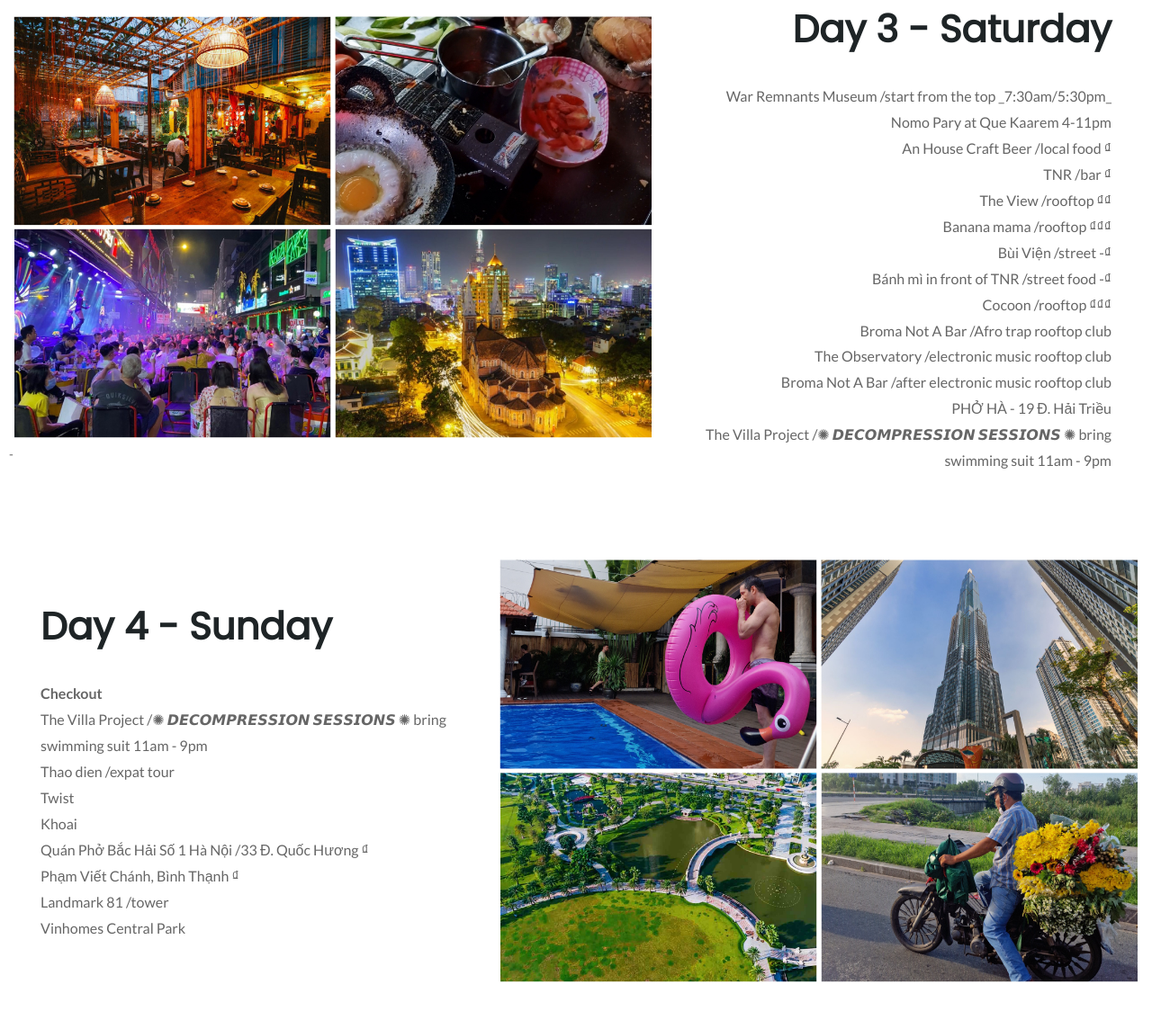
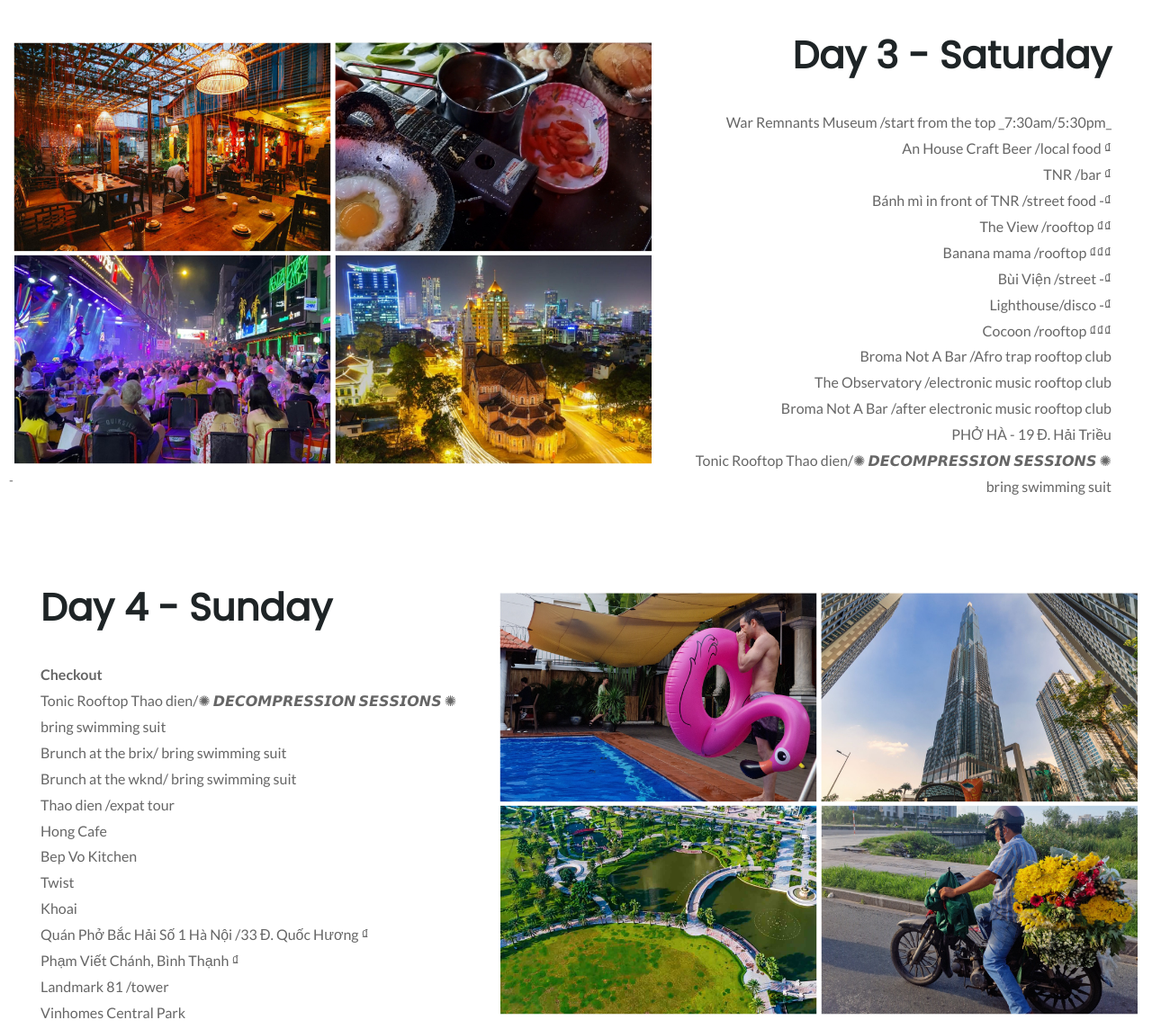
Before and after one commit to Festevestrindade/Saigon_trip, a plain HTML site: page index.html in a window 1280 px wide. Shown: the part 3530-4674 px from the top of the page at 90% size. Drawn offline with nearby package versions, Linux system fonts and the light colour scheme.

Commit message:
Changes cuz things change

```diff
--- a/index.html
+++ b/index.html
@@ -137,13 +137,14 @@
                               <li>Torisho /japanese tavern ₫₫</li>
                               <li>Sushi tiger /sushi ₫₫</li>
                               <li>Danbo Ramen /ramen ₫₫</li>
+                              <li>Choi Oi Noodle /ramen ₫₫</li>
                               <li>Bar Commune /drinks John Lemon ₫₫</li>
                               <li style="font-weight: 900;">Option 2</li>
                               <li>Thao dien /expat tour</li>
+                              <li>Hong Cafe</li>
                               <li>Twist</li>
-                              <li>Quán Phở Bắc Hải Số 1 Hà Nội /33 Đ. Quốc Hương ₫</li>
+                              <li>Quán Phở Bắc Hải Số 1 Hà Nội /33 Đ. Quốc Hương /Phở/ ₫</li>
                               <li>Local spot ₫ - next Sushi Hung Hanare  or sushi ₫₫</li>
-                              <li>Mia Bella Bar and Artspace /bingo night 8pm</li>
                               <li>Nguyễn Huệ /walking street</li>
                               <li>Broma Not A Bar /hip hop rooftop club</li>
                               <li>The Observatory /electronic music rooftop club</li>
@@ -186,7 +187,6 @@
                               <li>Capella specialty coffee/ hidden cute with shops in the building</li>
                               <li>The New Playground /Glasses *Lyys Store*</li>
                               <li>Secret garden, 158 Pasteur Q1 /eat ₫₫</li>
-                              <li>Other Dimension /check the shop 1st floor next building 158 Pasteur event 2pm - 5pm Clay play</li>
                               <!--                               <a class="read_more" href="#">Read More</a> -->
                            </div>
                         </div>
@@ -209,19 +209,19 @@
                            <div class="titlepage">
                               <h2>Day 3 - Saturday</h2>
                               <li>War Remnants Museum /start from the top _7:30am/5:30pm_</li>
-                              <li>Nomo Pary at Que Kaarem 4-11pm</li>
                               <li>An House Craft Beer /local food ₫</li>
                               <li>TNR /bar ₫</li>
+                              <li>Bánh mì in front of TNR /street food -₫</li>
                               <li>The View /rooftop ₫₫</li>
                               <li>Banana mama /rooftop ₫₫₫</li>
                               <li>Bùi Viện /street -₫</li>
-                              <li>Bánh mì in front of TNR /street food -₫</li>
+                              <li>Lighthouse/disco -₫</li>
                               <li>Cocoon /rooftop ₫₫₫</li>
                               <li>Broma Not A Bar /Afro trap rooftop club</li>
                               <li>The Observatory /electronic music rooftop club</li>
                               <li>Broma Not A Bar /after electronic music rooftop club</li>
                               <li>PHỞ HÀ - 19 Đ. Hải Triều</li>
-                              <li>The Villa Project /✺ 𝘿𝙀𝘾𝙊𝙈𝙋𝙍𝙀𝙎𝙎𝙄𝙊𝙉 𝙎𝙀𝙎𝙎𝙄𝙊𝙉𝙎 ✺ bring swimming suit 11am - 9pm</li>
+                              <li>Tonic Rooftop Thao dien/✺ 𝘿𝙀𝘾𝙊𝙈𝙋𝙍𝙀𝙎𝙎𝙄𝙊𝙉 𝙎𝙀𝙎𝙎𝙄𝙊𝙉𝙎 ✺ bring swimming suit</li>
                               <!-- <a class="read_more" href="#">Read More</a> -->
                            </div>
                         </div>
@@ -239,8 +239,12 @@
                            <div class="titlepage">
                               <h2>Day 4 - Sunday</h2>
                               <li style="font-weight: 900;">Checkout</li>
-                              <li>The Villa Project /✺ 𝘿𝙀𝘾𝙊𝙈𝙋𝙍𝙀𝙎𝙎𝙄𝙊𝙉 𝙎𝙀𝙎𝙎𝙄𝙊𝙉𝙎 ✺ bring swimming suit 11am - 9pm</li>
+                              <li>Tonic Rooftop Thao dien/✺ 𝘿𝙀𝘾𝙊𝙈𝙋𝙍𝙀𝙎𝙎𝙄𝙊𝙉 𝙎𝙀𝙎𝙎𝙄𝙊𝙉𝙎 ✺ bring swimming suit</li>
+                              <li>Brunch at the brix/ bring swimming suit</li>
+                              <li>Brunch at the wknd/ bring swimming suit</li>
                               <li>Thao dien /expat tour</li>
+                              <li>Hong Cafe</li>
+                              <li>Bep Vo Kitchen</li>
                               <li>Twist</li>
                               <li>Khoai</li>
                               <li>Quán Phở Bắc Hải Số 1 Hà Nội /33 Đ. Quốc Hương ₫</li>
```
